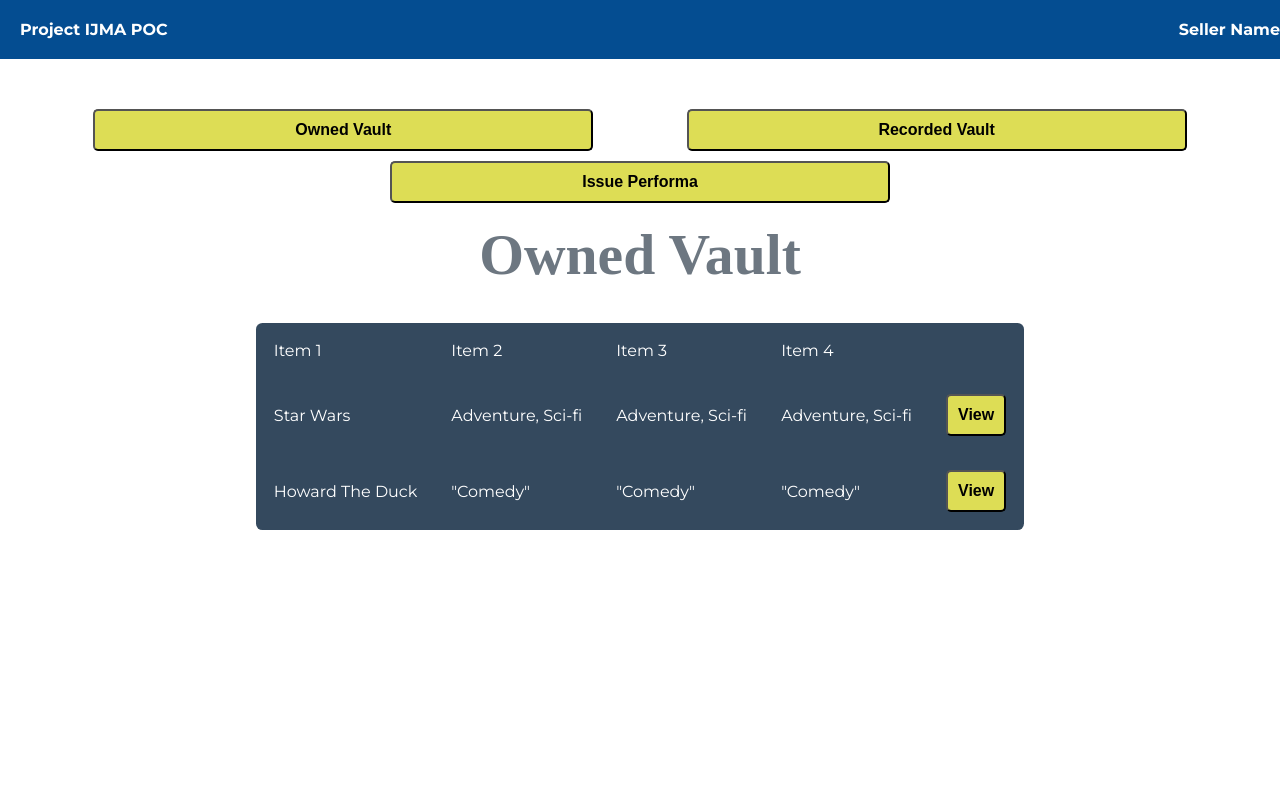
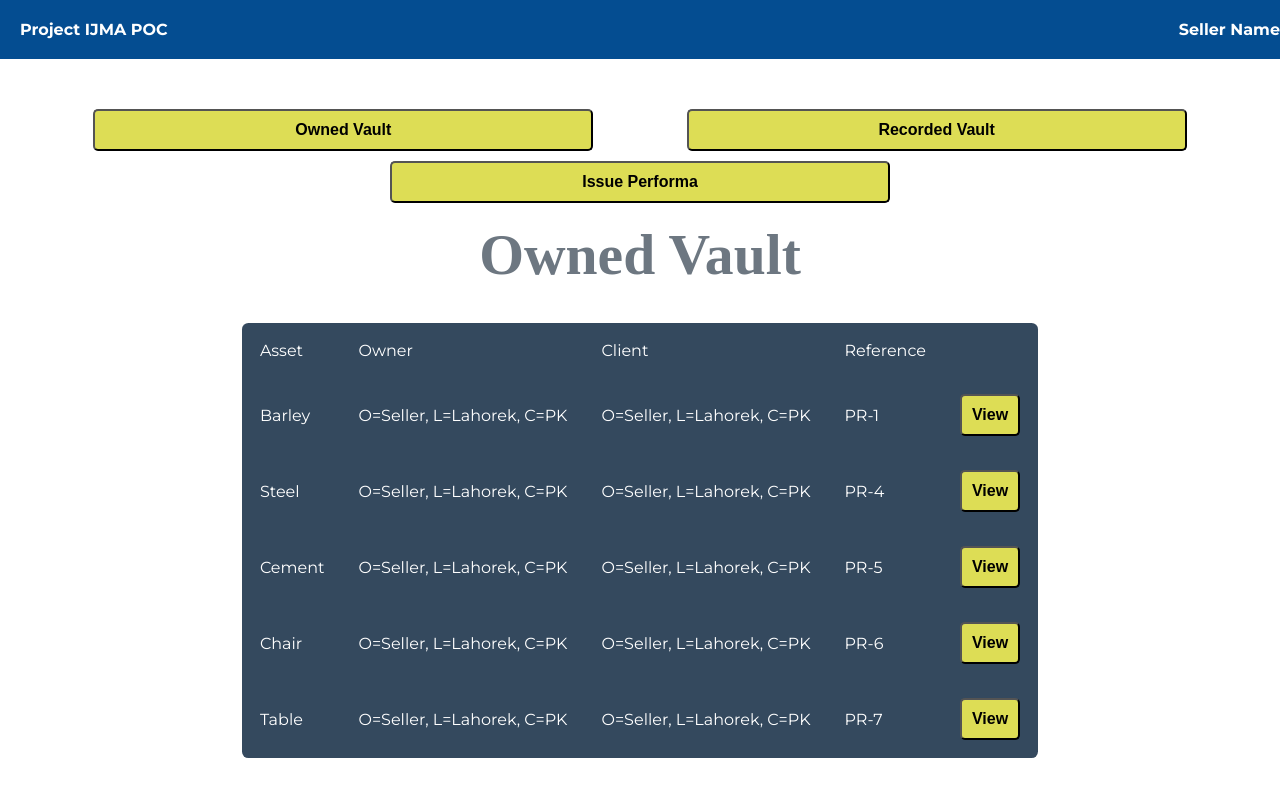
Before and after one commit to asadikhlas/cordaMurhaba, a React (Create React App) app: page / in a window 1280 px wide. Shown: the top 796 px of the page. Built offline with nearby package versions, Linux system fonts and the light colour scheme.

Commit message:
added response

```diff
--- a/src/MurhabaTable/MurhabaTable.js
+++ b/src/MurhabaTable/MurhabaTable.js
@@ -3,9 +3,11 @@ import './MurhabaTable.css';
 import Header from '../Header/Header';
 import Button from '../Button/Button';
 import {Link} from 'react-router-dom'
+import Response from '../response.json'
 
 class MurhabaTable extends Component {
     render() {
+        console.log('RESPONSE', Response)
         return (
             <React.Fragment>
             <Button />
@@ -17,29 +19,26 @@ class MurhabaTable extends Component {
                     <table className="rwd-table">
                     <thead  >
                         <tr >
-                        <td>Item 1</td>
-                        <td>Item 2</td>
-                        <td>Item 3</td>
-                        <td>Item 4</td>
+                        <td>Asset</td>
+                        <td>Owner</td>
+                        <td>Client</td>
+                        <td>Reference</td>
                         </tr>
                     </thead>
                         <tbody>
+                        {Response && Response.map((item,i) => (
+
                             <tr>
-                                <td data-th="Movie Title">Star Wars</td>
-                                <td data-th="Genre">Adventure, Sci-fi</td>
-                                <td data-th="Genre">Adventure, Sci-fi</td>
-                                <td data-th="Genre">Adventure, Sci-fi</td>
+                            {console.log('MAP', item)}
+                                <td data-th="Movie Title">{item.state.data.asset} </td>
+                                <td data-th="Genre">{item.state.data.assetOwner}</td>
+                                <td data-th="Genre">{item.state.data.client}</td>
+                                <td data-th="Genre">{item.state.data.internalReference}</td>
                                 <td><button className='btn-murhaba' >View</button></td>
 
                             </tr>
-                            <tr>
-                                <td data-th="Movie Title">Howard The Duck</td>
-                                <td data-th="Genre">"Comedy"</td>
-                                <td data-th="Genre">"Comedy"</td>
-                                <td data-th="Genre">"Comedy"</td>
-                                <td><button className='btn-murhaba' >View</button></td>
+                        ))}
 
-                            </tr>
                         </tbody></table>
                 </div>
 
--- /dev/null
+++ b/src/response.json
@@ -0,0 +1,142 @@
+[
+    {
+        "state": {
+            "data": {
+                "@class": "com.example.states.GoodsState",
+                "seller": "O=Seller, L=Lahorek, C=PK",
+                "assetOwner": "O=Seller, L=Lahorek, C=PK",
+                "client": "O=Seller, L=Lahorek, C=PK",
+                "internalReference": "PR-1",
+                "asset": "Barley",
+                "takaful": false,
+                "owner": "O=Seller, L=Lahorek, C=PK",
+                "participants": [
+                    "O=Seller, L=Lahorek, C=PK"
+                ]
+            },
+            "contract": "com.example.contracts.GoodsContract",
+            "notary": "O=Notary, L=London, C=GB",
+            "encumbrance": null,
+            "constraint": {
+                "@class": "net.corda.core.contracts.SignatureAttachmentConstraint",
+                "key": "aSq9DsNNvGhYxYyqA9wd2eduEAZ5AXWgJTbTEw3G5d2maAq8vtLE4kZHgCs5jcB1N31cx1hpsLeqG2ngSysVHqcXhbNts6SkRWDaV7xNcr6MtcbufGUchxredBb6"
+            }
+        },
+        "ref": {
+            "txhash": "35D635B15CEE1B1A67347DDCC71B0A100BE6A5D4FC7DC785A153BAD79FB8E8E6",
+            "index": 1
+        }
+    },
+    {
+        "state": {
+            "data": {
+                "@class": "com.example.states.GoodsState",
+                "seller": "O=Seller, L=Lahorek, C=PK",
+                "assetOwner": "O=Seller, L=Lahorek, C=PK",
+                "client": "O=Seller, L=Lahorek, C=PK",
+                "internalReference": "PR-4",
+                "asset": "Steel",
+                "takaful": false,
+                "owner": "O=Seller, L=Lahorek, C=PK",
+                "participants": [
+                    "O=Seller, L=Lahorek, C=PK"
+                ]
+            },
+            "contract": "com.example.contracts.GoodsContract",
+            "notary": "O=Notary, L=London, C=GB",
+            "encumbrance": null,
+            "constraint": {
+                "@class": "net.corda.core.contracts.SignatureAttachmentConstraint",
+                "key": "aSq9DsNNvGhYxYyqA9wd2eduEAZ5AXWgJTbTEw3G5d2maAq8vtLE4kZHgCs5jcB1N31cx1hpsLeqG2ngSysVHqcXhbNts6SkRWDaV7xNcr6MtcbufGUchxredBb6"
+            }
+        },
+        "ref": {
+            "txhash": "09C5F61D02B1A27B2B1F47725E20BAC2554C3D73E25C9D84B69370373B500184",
+            "index": 1
+        }
+    },
+    {
+        "state": {
+            "data": {
+                "@class": "com.example.states.GoodsState",
+                "seller": "O=Seller, L=Lahorek, C=PK",
+                "assetOwner": "O=Seller, L=Lahorek, C=PK",
+                "client": "O=Seller, L=Lahorek, C=PK",
+                "internalReference": "PR-5",
+                "asset": "Cement",
+                "takaful": false,
+                "owner": "O=Seller, L=Lahorek, C=PK",
+                "participants": [
+                    "O=Seller, L=Lahorek, C=PK"
+                ]
+            },
+            "contract": "com.example.contracts.GoodsContract",
+            "notary": "O=Notary, L=London, C=GB",
+            "encumbrance": null,
+            "constraint": {
+                "@class": "net.corda.core.contracts.SignatureAttachmentConstraint",
+                "key": "aSq9DsNNvGhYxYyqA9wd2eduEAZ5AXWgJTbTEw3G5d2maAq8vtLE4kZHgCs5jcB1N31cx1hpsLeqG2ngSysVHqcXhbNts6SkRWDaV7xNcr6MtcbufGUchxredBb6"
+            }
+        },
+        "ref": {
+            "txhash": "A230C3A52E63D3B33BD2454550362AC88B58F05D8EDBFA757DD93E1C16AB55BD",
+            "index": 1
+        }
+    },
+    {
+        "state": {
+            "data": {
+                "@class": "com.example.states.GoodsState",
+                "seller": "O=Seller, L=Lahorek, C=PK",
+                "assetOwner": "O=Seller, L=Lahorek, C=PK",
+                "client": "O=Seller, L=Lahorek, C=PK",
+                "internalReference": "PR-6",
+                "asset": "Chair",
+                "takaful": false,
+                "owner": "O=Seller, L=Lahorek, C=PK",
+                "participants": [
+                    "O=Seller, L=Lahorek, C=PK"
+                ]
+            },
+            "contract": "com.example.contracts.GoodsContract",
+            "notary": "O=Notary, L=London, C=GB",
+            "encumbrance": null,
+            "constraint": {
+                "@class": "net.corda.core.contracts.SignatureAttachmentConstraint",
+                "key": "aSq9DsNNvGhYxYyqA9wd2eduEAZ5AXWgJTbTEw3G5d2maAq8vtLE4kZHgCs5jcB1N31cx1hpsLeqG2ngSysVHqcXhbNts6SkRWDaV7xNcr6MtcbufGUchxredBb6"
+            }
+        },
+        "ref": {
+            "txhash": "B08073FD6033D839519FA74EDF02B97D09423FFE8E8943AF07A1B9FCAEDAFAB9",
+            "index": 1
+        }
+    },
+    {
+        "state": {
+            "data": {
+                "@class": "com.example.states.GoodsState",
+                "seller": "O=Seller, L=Lahorek, C=PK",
+                "assetOwner": "O=Seller, L=Lahorek, C=PK",
+                "client": "O=Seller, L=Lahorek, C=PK",
+                "internalReference": "PR-7",
+                "asset": "Table",
+                "takaful": false,
+                "owner": "O=Seller, L=Lahorek, C=PK",
+                "participants": [
+                    "O=Seller, L=Lahorek, C=PK"
+                ]
+            },
+            "contract": "com.example.contracts.GoodsContract",
+            "notary": "O=Notary, L=London, C=GB",
+            "encumbrance": null,
+            "constraint": {
+                "@class": "net.corda.core.contracts.SignatureAttachmentConstraint",
+                "key": "aSq9DsNNvGhYxYyqA9wd2eduEAZ5AXWgJTbTEw3G5d2maAq8vtLE4kZHgCs5jcB1N31cx1hpsLeqG2ngSysVHqcXhbNts6SkRWDaV7xNcr6MtcbufGUchxredBb6"
+            }
+        },
+        "ref": {
+            "txhash": "B08073FD6033D839519FA74EDF02B97D09423FFE8E8943AF07A1B9FCAEDAFAB9",
+            "index": 1
+        }
+    }
+]
```
